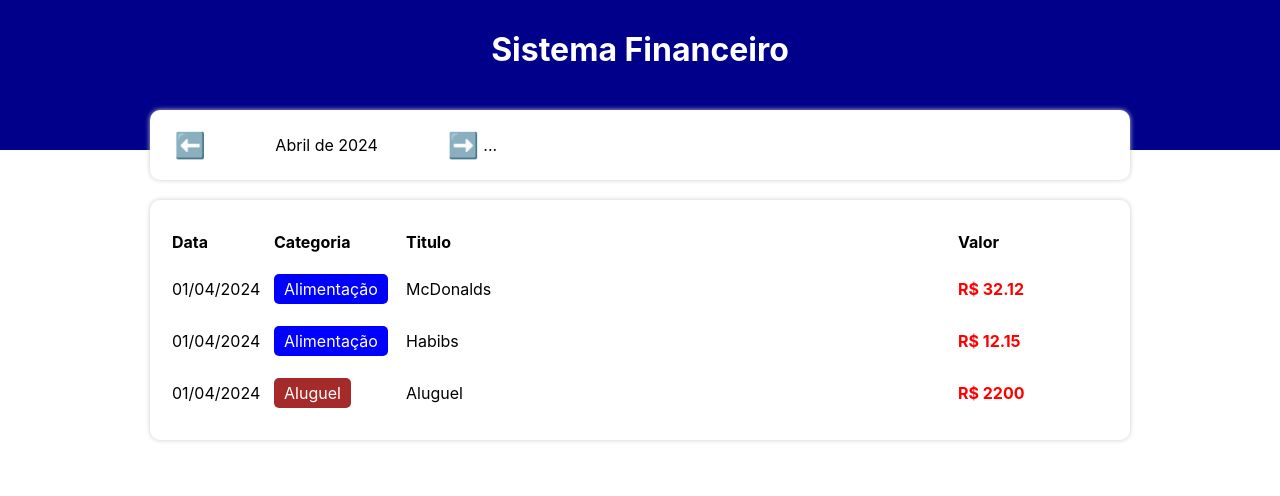
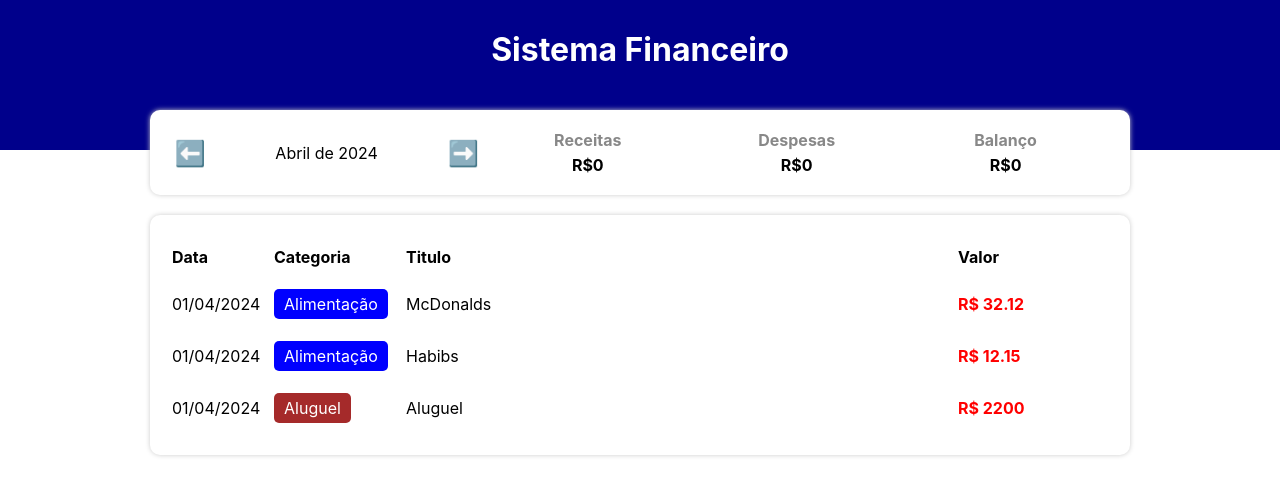
Before and after one commit to gemaquejr/react-expense-manager, a React (Create React App) app: page / in a window 1280 px wide. Shown: the top 496 px of the page. Built offline with nearby package versions, Linux system fonts and the light colour scheme.

Commit message:
Adiciona componente ResumeItem
Signed-off-by: gemaquejr <gemaquejr@hotmail.com>

```diff
--- a/src/App.tsx
+++ b/src/App.tsx
@@ -13,6 +13,8 @@
   const [list, setList] = useState(items);
   const [filteredList, setFilteredList] = useState<Item[]>([]);
   const [currentMonth, setCurrentMonth] = useState(getCurrentMonth());
+  const [income, setIncome] = useState(0);
+  const [expense, setExpense] = useState(0);
 
   useEffect(() => {
     setFilteredList(filterListByMonth(list, currentMonth));
@@ -33,6 +35,8 @@
         <InfoArea
           currentMonth={currentMonth}
           onMonthChange={handleMonthChange}
+          income={income}
+          expense={expense}
         />
         <TableArea list={filteredList} />
       </C.Body>
--- a/src/components/InfoArea/index.tsx
+++ b/src/components/InfoArea/index.tsx
@@ -1,12 +1,15 @@
 import * as C from './styles'
 import { formatCurrentMonth } from '../../helpers/dateFilter';
+import { ResumeItem } from '../ResumeItem';
 
 type Props = {
     currentMonth: string;
     onMonthChange: (newMonth: string) => void;
+    income: number;
+    expense: number;
 }
 
-export const InfoArea = ({ currentMonth, onMonthChange }: Props) => {
+export const InfoArea = ({ currentMonth, onMonthChange, income, expense }: Props) => {
     const handlePrevMonth = () => {
         let [year, month] = currentMonth.split('-');
         let currentDate = new Date(parseInt(year), parseInt(month) - 1, 1);
@@ -29,7 +32,9 @@
                 <C.MonthArrow onClick={handleNextMonth}>➡️</C.MonthArrow>
             </C.MonthArea>
             <C.ResumeArea>
-                ...
+                <ResumeItem title="Receitas" value={income} />
+                <ResumeItem title="Despesas" value={expense} />
+                <ResumeItem title="Balanço" value={income - expense} />
             </C.ResumeArea>
         </C.Container>
     );
--- /dev/null
+++ b/src/components/ResumeItem/index.tsx
@@ -0,0 +1,14 @@
+import * as C from './styles'
+
+type Props = {
+    title: string;
+    value: number;
+}
+export const ResumeItem = ({ title, value }: Props) => {
+    return (
+        <C.Container>
+            <C.Title>{title}</C.Title>
+            <C.Info>R${value}</C.Info>
+        </C.Container>
+    );
+}
--- /dev/null
+++ b/src/components/ResumeItem/styles.ts
@@ -0,0 +1,18 @@
+import styled from "styled-components";
+
+export const Container = styled.div`
+    flex: 1;
+`;
+
+export const Title = styled.div`
+    text-align: center;
+    font-weight: bold;
+    color: #888;
+    margin-bottom: 5px;
+`;
+
+export const Info = styled.div`
+    text-align: center;
+    font-weight: bold;
+    color: #000;
+`;
```
